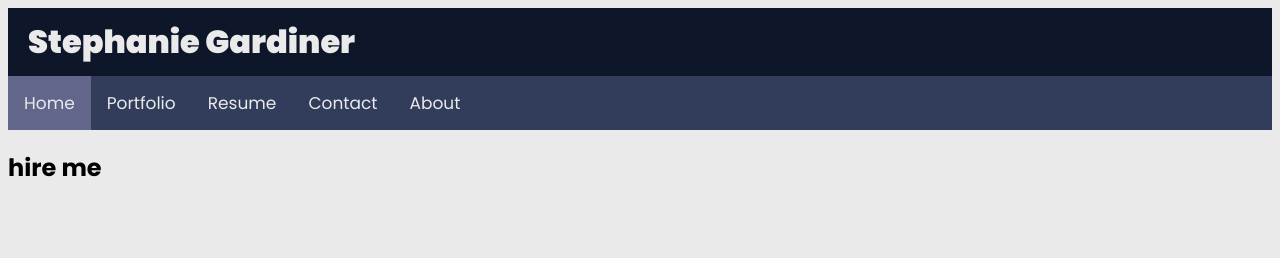
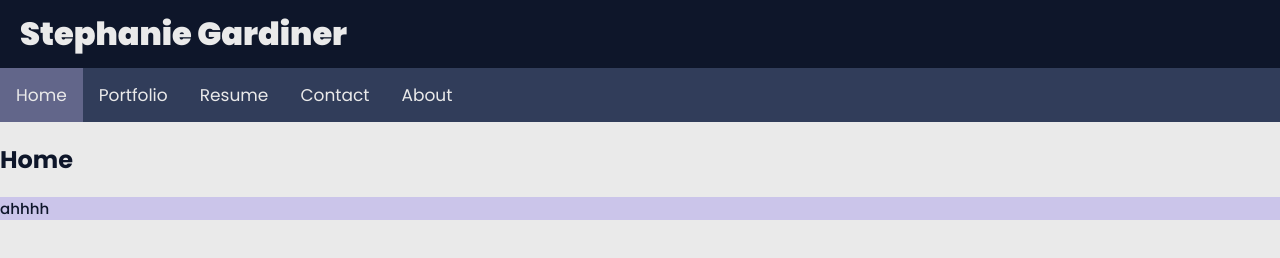
Before and after one commit to Incendium399/stephgardiner.com, a plain HTML site: page index.html in a window 1280 px wide. Drawn offline with Linux system fonts and the light colour scheme.

Commit message:
did i fix the wierd white boarder?

```diff
--- a/css/styles.css
+++ b/css/styles.css
@@ -10,8 +10,14 @@
           background-color: #EAEAEA;
           font-family: "Poppins", sans-serif;
           /*color: #EAEAEA;*/
+          padding: 0px;
+          margin: 0px;
+          border: 0px;
+
         }
+        header{
 
+        }
         h1 {
           /*color: white;-->*/
           text-align: center;
@@ -25,11 +31,18 @@
           text-align: left;
         }
 
+        h2 {
+            color: #0E162A;
+
+        }
+
         p {
 
-          font-size: 20px;
-          font-weight: 200;
-          color: #EAEAEA
+          font-size: 15px;
+          font-weight: 500;
+          color: #0E162A;
+
+          background-color: #CBC5EA;
         }
 
          /* Add a black background color to the top navigation */
--- a/index.html
+++ b/index.html
@@ -34,7 +34,7 @@
   </div>
 
 
-<h2>hire me</h2>
+<h2>Home</h2>
 <!-- <h3>Heading 3</h3>
 <h4>Heading 4</h4>
 <h5>Heading 5</h5>
```
Also changed, not shown: html/about.html (+3 -0 lines), html/portfolio.html (+4 -0 lines), html/resume.html (+5 -0 lines).
